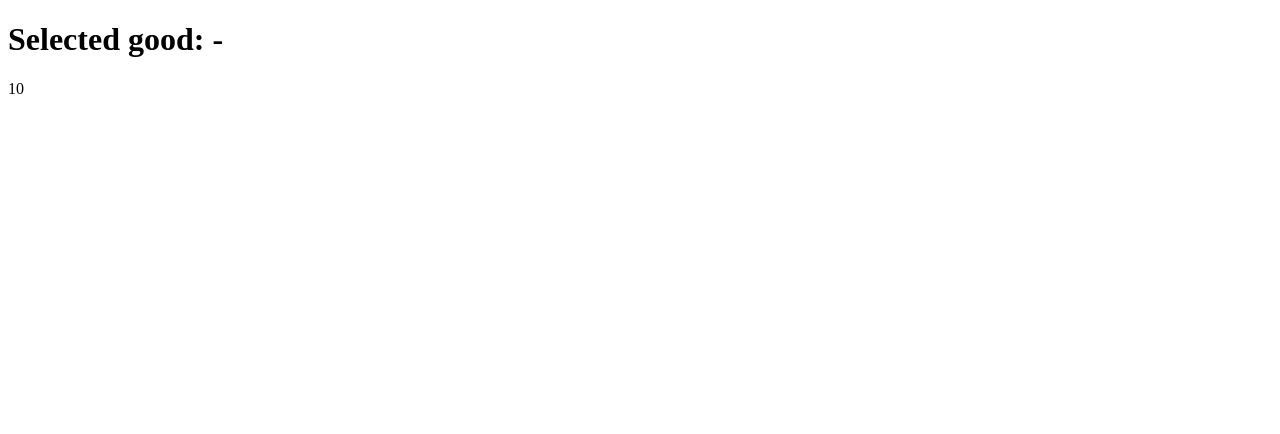
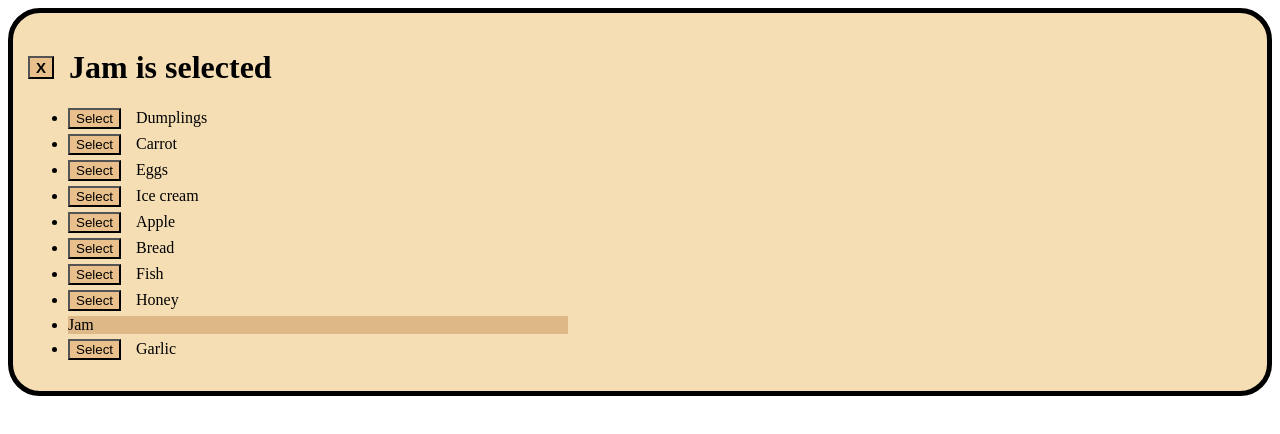
Before and after one commit to mate-academy/react_goods-selector, a React (Create React App) app: page / in a window 1280 px wide. Shown: the top 434 px of the page. Built offline with nearby package versions, Linux system fonts and the light colour scheme.

Commit message:
First version

```diff
--- a/src/App.scss
+++ b/src/App.scss
@@ -1 +1,29 @@
-// styles go here
+.goods__item--selected {
+  background-color: rgb(222, 184, 135);
+}
+
+.App {
+  background-color: rgb(245, 222, 179);
+  border: 5px solid black;
+  border-radius: 32px;
+  padding: 15px;
+
+  &__button {
+    background-color: rgb(233, 192, 140);
+    margin-right: 15px;
+
+    &--remove {
+      position: relative;
+      bottom: 5px;
+      font-weight: inherit;
+      font-size: 15px;
+    }
+  }
+}
+
+.goods {
+  &__item {
+    margin-bottom: 5px;
+    max-width: 500px;
+  }
+}
--- a/src/App.tsx
+++ b/src/App.tsx
@@ -14,11 +14,68 @@ const goodsFromServer: string[] = [
   'Garlic',
 ];
 
-const App: React.FC = () => (
-  <div className="App">
-    <h1>Selected good: -</h1>
-    {goodsFromServer.length}
-  </div>
-);
+class App extends React.Component {
+  state = {
+    selectedGoods: 'Jam',
+  };
+
+  changeSelected = ((good: string | undefined) => {
+    this.setState({ selectedGoods: good });
+  });
+
+  render() {
+    return (
+      <div className="App">
+        <h1 className="App__title">
+          {this.state.selectedGoods
+            ? (
+              <>
+                <button
+                  type="button"
+                  onClick={() => {
+                    this.changeSelected(undefined);
+                  }}
+                  className="App__button App__button--remove"
+                >
+                  X
+                </button>
+                <>
+                  {`${this.state.selectedGoods} is selected`}
+                </>
+              </>
+            )
+            : 'No goods selected'}
+        </h1>
+        <ul className="goods">
+          {goodsFromServer.map((good) => {
+            return (
+              <li
+                key={goodsFromServer.indexOf(good)}
+                className={this.state.selectedGoods === good
+                  ? 'goods__item goods__item--selected'
+                  : 'goods__item'}
+              >
+                {this.state.selectedGoods !== good
+                  ? (
+                    <button
+                      type="button"
+                      onClick={() => {
+                        this.changeSelected(good);
+                      }}
+                      className="App__button App__button--select"
+                    >
+                      {'Select '}
+                    </button>
+                  )
+                  : ''}
+                {good}
+              </li>
+            );
+          })}
+        </ul>
+      </div>
+    );
+  }
+}
 
 export default App;
```
Also changed, not shown: package.json (line endings or trailing spaces), 1 other file (tests, documents, lock files or other folders).
